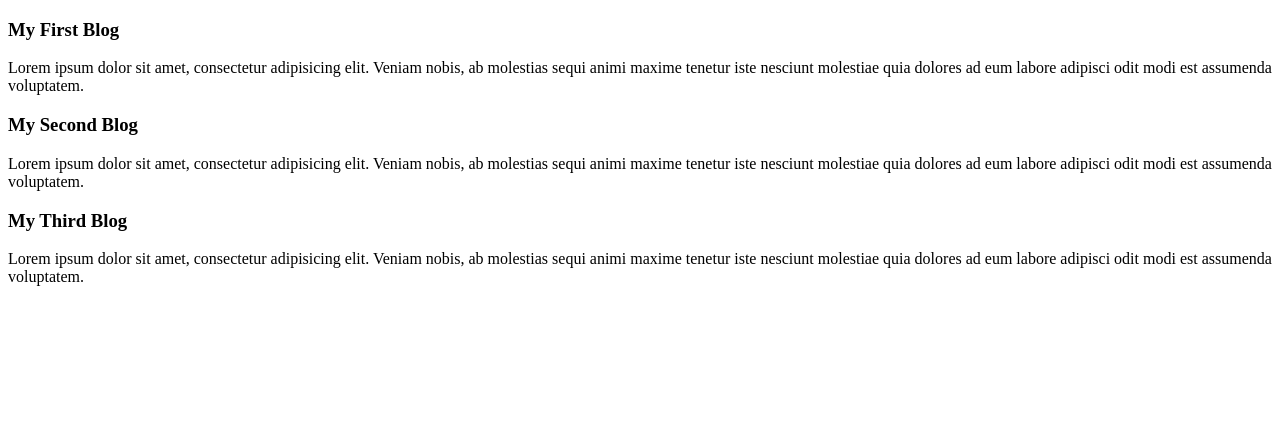
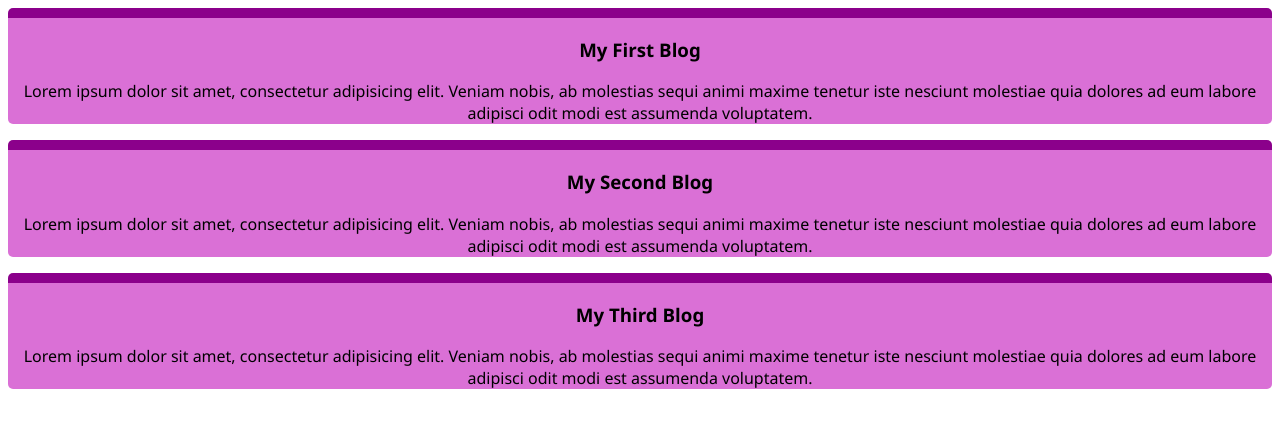
Before and after one commit to opunath26/my-first-github-repo, a plain HTML site: page index.html in a window 1280 px wide. Drawn offline with Linux system fonts and the light colour scheme.

Commit message:
added style css with div

```diff
--- a/index.html
+++ b/index.html
@@ -4,6 +4,7 @@
     <meta charset="UTF-8">
     <meta name="viewport" content="width=device-width, initial-scale=1.0">
     <title>My First Ever Github Repo</title>
+    <link rel="stylesheet" href="style.css">
 </head>
 <body>
 
--- /dev/null
+++ b/style.css
@@ -0,0 +1,8 @@
+div{
+    background-color: orchid;
+    border-top:10px solid darkmagenta ;
+    border-radius: 5px;
+    font-family: 'Segoe UI', Tahoma, Geneva, Verdana, sans-serif;
+    margin-bottom: 5px;
+    text-align: center;
+}
```
